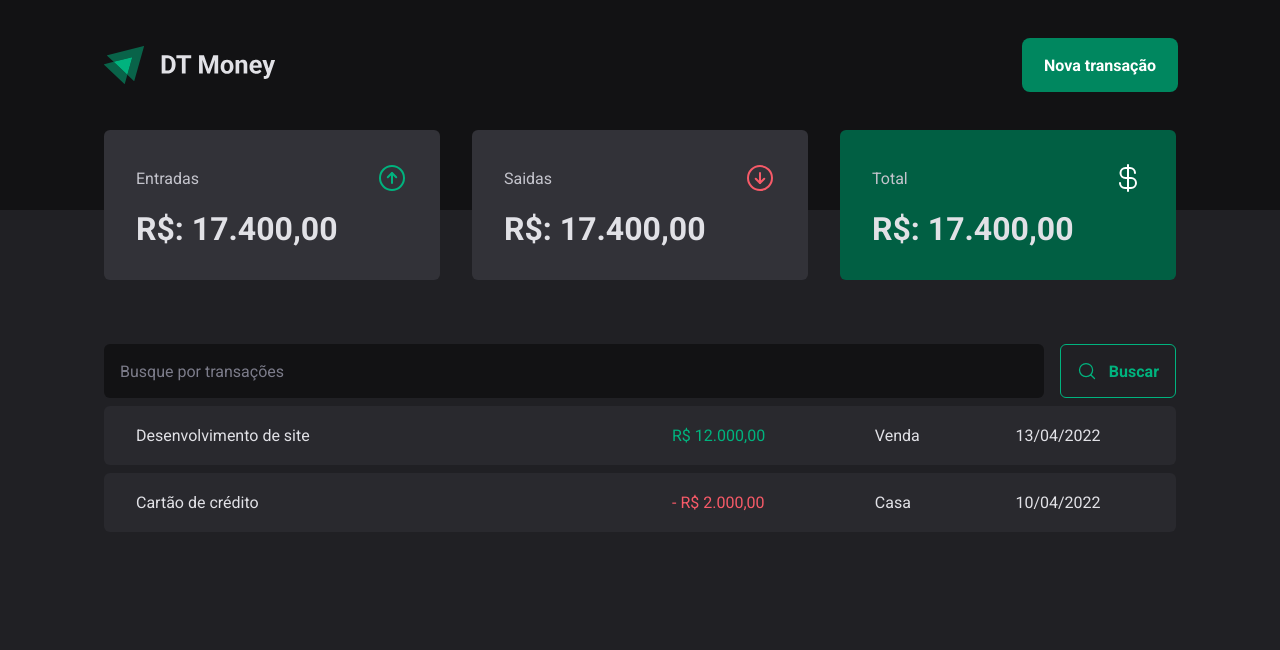
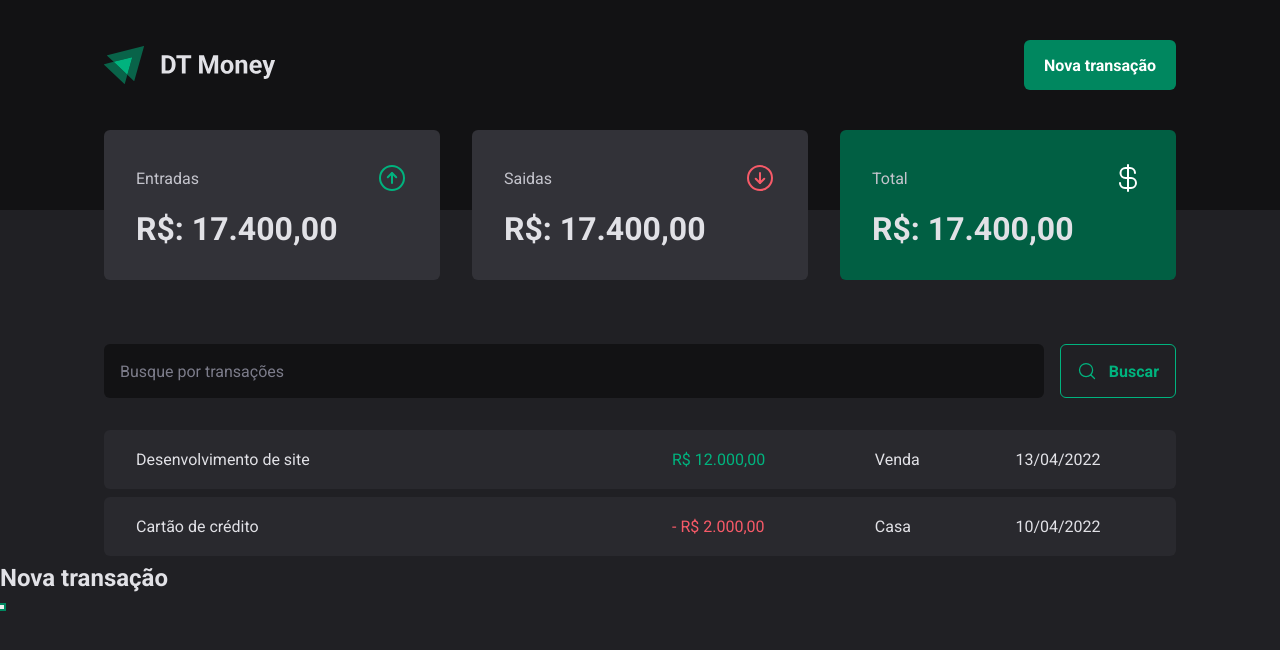
Before and after one commit to vanderL/dt-money-2, a React (Vite) app: page / in a window 1280 px wide. Both pictures are taken after a click on the button "Nova transação". Shown: the top 650 px of the page. Built offline with nearby package versions, Linux system fonts and the light colour scheme.

Commit message:
feat: Setup Modal Accessible

```diff
--- a/package.json
+++ b/package.json
@@ -9,6 +9,7 @@
     "preview": "vite preview"
   },
   "dependencies": {
+    "@radix-ui/react-dialog": "^1.0.3",
     "phosphor-react": "^1.4.1",
     "react": "^18.2.0",
     "react-dom": "^18.2.0",
--- a/src/components/Header/index.tsx
+++ b/src/components/Header/index.tsx
@@ -1,12 +1,27 @@
 import { HeaderContainer, HeaderContent, NewTransactionButton } from "./styles";
 import logoImg from '../../assets/logo.svg';
+import * as Dialog from "@radix-ui/react-dialog";
 
 export function Header() {
   return (
     <HeaderContainer>
       <HeaderContent>
         <img src={logoImg} alt="" />
-        <NewTransactionButton>Nova transação</NewTransactionButton>
+
+        <Dialog.Root>
+          <Dialog.Trigger asChild>
+            <NewTransactionButton>Nova transação</NewTransactionButton>
+          </Dialog.Trigger>
+
+          <Dialog.Portal>
+            <Dialog.Overlay />
+            <Dialog.Content>
+              <Dialog.Title>Nova transação</Dialog.Title>
+              <Dialog.Close />
+            </Dialog.Content>
+          </Dialog.Portal>
+        </Dialog.Root>
+
       </HeaderContent>
     </HeaderContainer>
   )
--- a/src/pages/Transactions/styles.ts
+++ b/src/pages/Transactions/styles.ts
@@ -11,7 +11,7 @@
   width: 100%;
   border-collapse: separate;
   border-spacing: 0 0.5rem;
-  /* margin-top: 1.5rem; */
+  margin-top: 1.5rem;
 
   td {
     padding: 1.25rem 2rem;
```
Also changed, not shown: 1 other file (tests, documents, lock files or other folders).
